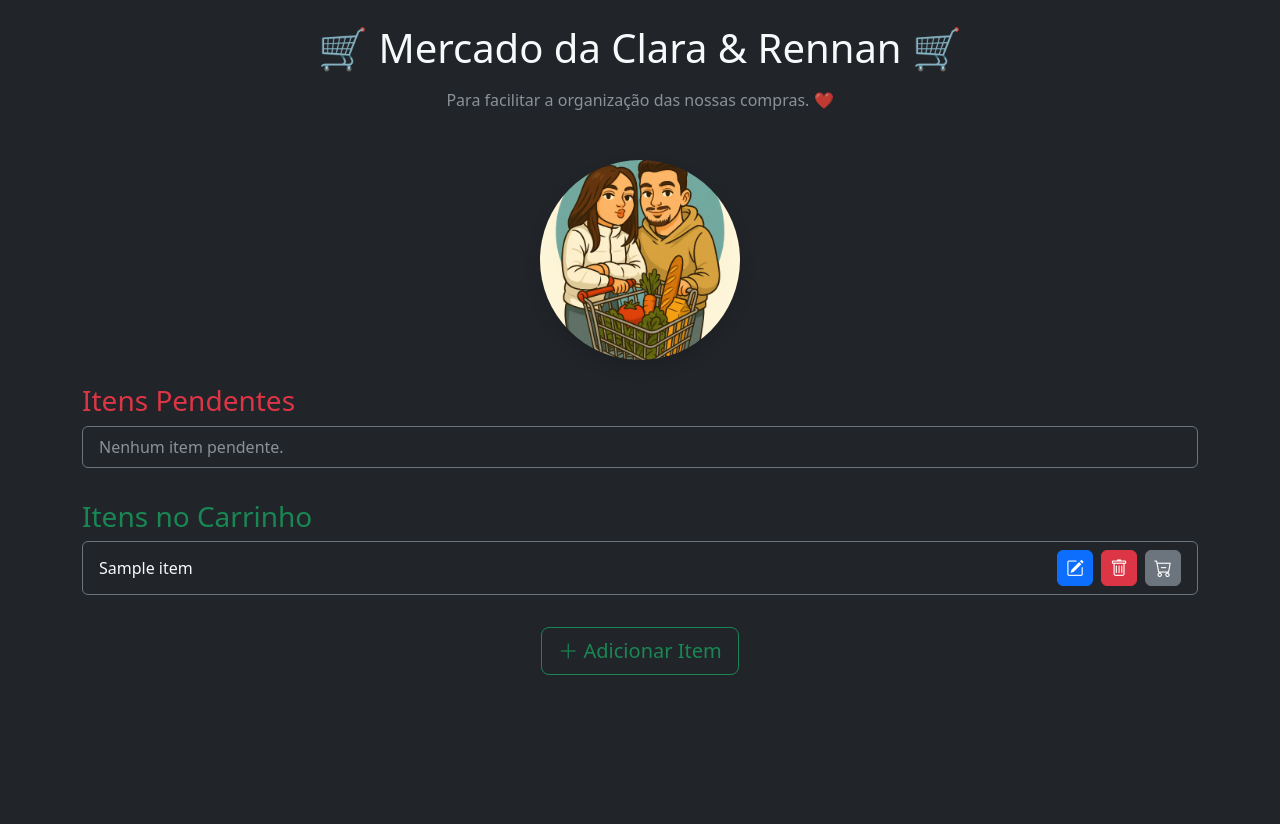
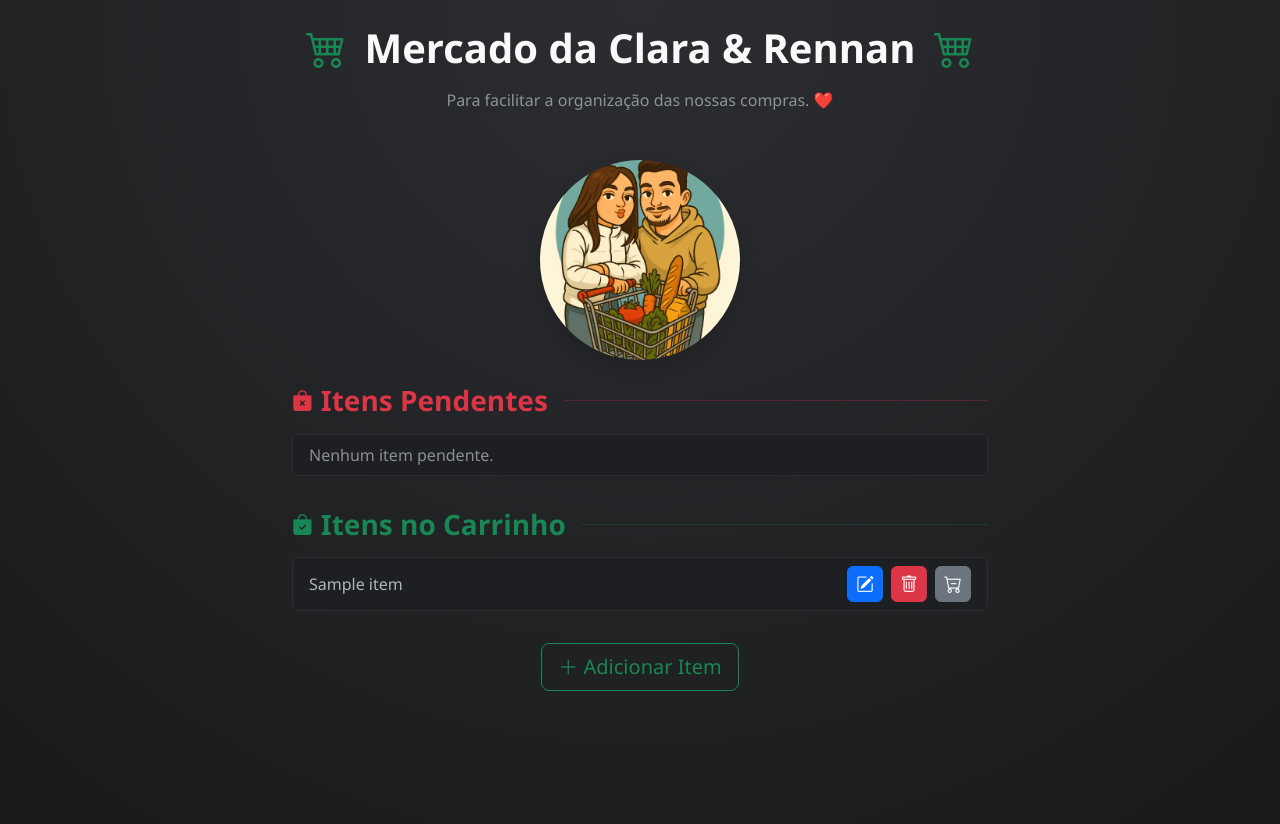
Before and after one commit to Rennan1/lista-compras, a Django app: page /compras/ in a window 1280 px wide. Before the commit the page ends 675 px from the top, so only its background shows below. Run offline with Django 5.2, Linux system fonts and the light colour scheme; tables that the repository leaves empty hold one stand-in row (values such as "Sample post").

Commit message:
animações e hovers

```diff
--- a/compras/templates/index.html
+++ b/compras/templates/index.html
@@ -4,26 +4,53 @@
 <head>
     <meta charset="UTF-8">
     <meta name="viewport" content="width=device-width, initial-scale=1.0">
-    <title>Lista de Compras</title>
+    <title>Mercado da Clara & Rennan</title>
 
     <!-- Bootstrap CSS -->
-    <link
-      href="https://cdn.jsdelivr.net/npm/bootstrap@5.3.0/dist/css/bootstrap.min.css"
-      rel="stylesheet"
-    >
+    <link href="https://cdn.jsdelivr.net/npm/bootstrap@5.3.0/dist/css/bootstrap.min.css" rel="stylesheet">
     <!-- Bootstrap Icons -->
-    <link
-      href="https://cdn.jsdelivr.net/npm/bootstrap-icons@1.11.1/font/bootstrap-icons.css"
-      rel="stylesheet"
-    >
+    <link href="https://cdn.jsdelivr.net/npm/bootstrap-icons@1.11.1/font/bootstrap-icons.css" rel="stylesheet">
 
     <style>
+        /* --- Fundo e container --- */
+        body {
+            background: radial-gradient(circle at top, #2b2d31 0%, #181a1b 100%);
+            color: #e8e8e8;
+            min-height: 100vh;
+            font-family: "Segoe UI", system-ui, sans-serif;
+        }
+        .container {
+            max-width: 720px;
+        }
+
+        /* --- Título principal --- */
+        h1 {
+            font-weight: 700;
+            color: #f8f9fa;
+        }
+        .bi-cart4 {
+            animation: pulse 2.2s infinite ease-in-out;
+        }
+        @keyframes pulse {
+            0%, 100% { transform: scale(1); opacity: 1; }
+            50% { transform: scale(1.15); opacity: 0.8; }
+        }
+
+        /* --- Cards de lista --- */
         .list-group-item {
             border-radius: 8px;
             margin-bottom: 8px;
+            background-color: #1e1f22;
+            border: 1px solid #2b2d31;
+            transition: all 0.2s ease;
+        }
+        .list-group-item:hover {
+            background-color: #2a2b30;
+            transform: scale(1.01);
+            box-shadow: 0 2px 6px rgba(0,0,0,0.25);
         }
 
-        /* Ícones padronizados */
+        /* --- Botões com ícones --- */
         .btn-icon {
             display: inline-flex;
             align-items: center;
@@ -32,21 +59,20 @@
             height: 36px;
             border-radius: 6px;
             font-size: 1.1rem;
+            transition: transform 0.15s ease, box-shadow 0.15s ease;
+        }
+        .btn-icon:hover {
+            transform: scale(1.15);
+            box-shadow: 0 0 6px rgba(255,255,255,0.3);
         }
 
-        .btn-icon i {
-            pointer-events: none;
-        }
-
-        /* Mantém os botões em linha em qualquer tela */
+        /* --- Ações e nome --- */
         .actions {
             display: flex;
             flex-wrap: nowrap !important;
             gap: 8px;
             justify-content: flex-end;
         }
-
-        /* Nome do item ocupa o espaço restante */
         .item-nome {
             flex: 1;
             font-weight: 500;
@@ -54,15 +80,34 @@
             text-overflow: ellipsis;
             white-space: nowrap;
         }
+
+        /* --- Cabeçalhos com ícones e separadores --- */
+        h3 {
+            font-weight: 600;
+        }
+        h3 i {
+            font-size: 1.3rem;
+        }
+        hr {
+            height: 1px;
+            background-color: currentColor;
+        }
     </style>
 </head>
-<body class="bg-dark text-light">
-
+<body>
     <div class="container mt-4">
 
-        <h1 class="text-center mb-3">🛒 Mercado da Clara & Rennan 🛒</h1>
-        <p class="text-center text-muted mb-5">Para facilitar a organização das nossas compras. ❤️</p>
+        <!-- Cabeçalho -->
+        <h1 class="text-center mb-3">
+            <i class="bi bi-cart4 me-2 text-success"></i>
+            Mercado da Clara & Rennan
+            <i class="bi bi-cart4 ms-2 text-success"></i>
+        </h1>
+        <p class="text-center text-muted mb-5">
+            Para facilitar a organização das nossas compras. <span class="text-danger">❤️</span>
+        </p>
 
+        <!-- Imagem -->
         <div class="text-center my-4">
             <img src="{% static 'img/rennan-clara.png' %}"
                 alt="Clara e Rennan"
@@ -71,11 +116,15 @@
                 style="object-fit: cover;">
         </div>
 
-        <!-- ITENS PENDENTES -->
-        <h3 class="text-danger">Itens Pendentes</h3>
+        <!-- Itens Pendentes -->
+        <h3 class="text-danger d-flex align-items-center mb-3">
+            <i class="bi bi-bag-x-fill me-2"></i> Itens Pendentes
+            <hr class="flex-grow-1 ms-3 opacity-25">
+        </h3>
+
         <ul class="list-group mb-4">
             {% for item in pendentes %}
-                <li class="list-group-item bg-dark text-light border-secondary d-flex align-items-center justify-content-between">
+                <li class="list-group-item d-flex align-items-center justify-content-between">
                     <span class="item-nome">{{ item.nome }}</span>
                     <div class="actions">
                         <a href="{% url 'editar_item' item.id %}" class="btn btn-sm btn-primary btn-icon" title="Editar">
@@ -90,15 +139,19 @@
                     </div>
                 </li>
             {% empty %}
-                <li class="list-group-item text-muted bg-dark border-secondary">Nenhum item pendente.</li>
+                <li class="list-group-item text-muted">Nenhum item pendente.</li>
             {% endfor %}
         </ul>
 
-        <!-- ITENS NO CARRINHO -->
-        <h3 class="text-success">Itens no Carrinho</h3>
+        <!-- Itens no Carrinho -->
+        <h3 class="text-success d-flex align-items-center mb-3">
+            <i class="bi bi-bag-check-fill me-2"></i> Itens no Carrinho
+            <hr class="flex-grow-1 ms-3 opacity-25">
+        </h3>
+
         <ul class="list-group mb-4">
             {% for item in carrinho %}
-                <li class="list-group-item bg-dark text-light border-secondary d-flex align-items-center justify-content-between">
+                <li class="list-group-item d-flex align-items-center justify-content-between">
                     <span class="item-nome">{{ item.nome }}</span>
                     <div class="actions">
                         <a href="{% url 'editar_item' item.id %}" class="btn btn-sm btn-primary btn-icon" title="Editar">
@@ -113,20 +166,19 @@
                     </div>
                 </li>
             {% empty %}
-                <li class="list-group-item text-muted bg-dark border-secondary">Nenhum item no carrinho.</li>
+                <li class="list-group-item text-muted">Nenhum item no carrinho.</li>
             {% endfor %}
         </ul>
 
-        <!-- BOTÃO DE ADICIONAR -->
+        <!-- Botão Adicionar -->
         <div class="text-center mb-5">
             <a href="{% url 'adicionar_item' %}" class="btn btn-outline-success btn-lg">
                 <i class="bi bi-plus-lg"></i> Adicionar Item
             </a>
         </div>
-
     </div>
 
+    <!-- Bootstrap JS -->
     <script src="https://cdn.jsdelivr.net/npm/bootstrap@5.3.0/dist/js/bootstrap.bundle.min.js"></script>
-
 </body>
 </html>
```
